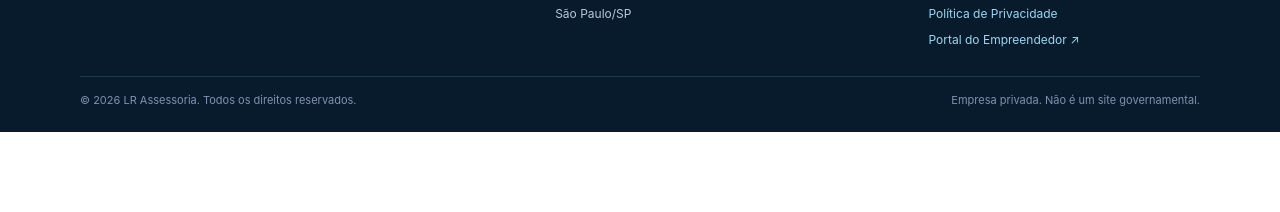
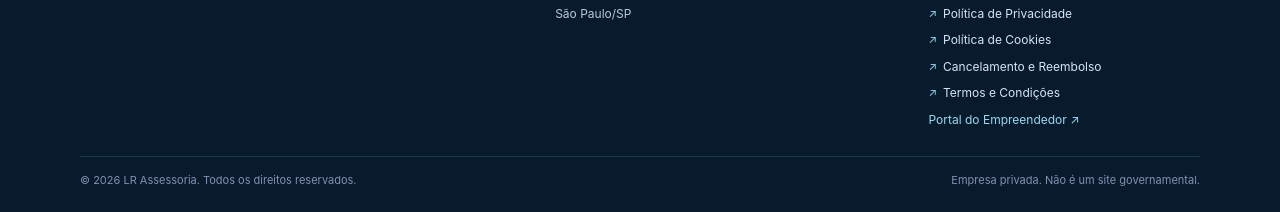
Before and after one commit to emailtelefone55-hub/assessoria, a website: page index.html in a window 1280 px wide. Shown: the part 3045-3257 px from the top of the page. Before the commit the page ends 3177 px from the top, so only its background shows below. Drawn offline with Linux system fonts and the light colour scheme.

Commit message:
Update index.html

```diff
--- a/index.html
+++ b/index.html
@@ -211,6 +211,9 @@
     .footer-col { display: flex; flex-direction: column; align-items: flex-start; gap: 7px; font-size: 12px; }
     .footer-col a { color: #9bd7f3; text-decoration: none; overflow-wrap: anywhere; }
     .footer-col a:hover { text-decoration: underline; text-underline-offset: 3px; }
+    .footer-policy-links { display: flex; flex-direction: column; gap: 7px; }
+    .footer-policy-links a { color: #d5e5f4; font-size: 12px; }
+    .footer-policy-links a::before { content: "↗"; display: inline-block; margin-right: 6px; color: #9bd7f3; font-size: 11px; }
     .footer-bottom { display: flex; justify-content: space-between; gap: 18px; margin-top: 27px; padding-top: 15px; border-top: 1px solid rgba(155,215,243,.16); color: #8191b0; font-size: 11px; }
 
     .mobile-cta { display: none; }
@@ -459,7 +462,12 @@
         <h3>Contato e políticas</h3>
         <a href="/assessoria" data-cta="footer">Página da assessoria</a>
         <a href="mailto:emailsecunda9928@gmail.com">Enviar e-mail</a>
-        <a href="/politicas/politica-privacidade.html">Política de Privacidade</a>
+        <div class="footer-policy-links" aria-label="Políticas e condições da LR Assessoria">
+          <a href="/politicas/politica-privacidade.html">Política de Privacidade</a>
+          <a href="/politicas/politica-cookies.html">Política de Cookies</a>
+          <a href="/politicas/politica-cancelamento-reembolso.html">Cancelamento e Reembolso</a>
+          <a href="/politicas/termos-condicoes.html">Termos e Condições</a>
+        </div>
         <a href="https://www.gov.br/empresas-e-negocios/pt-br/empreendedor" target="_blank" rel="noopener noreferrer" data-cta="portal-footer">Portal do Empreendedor ↗</a>
       </div>
     </div>
```
